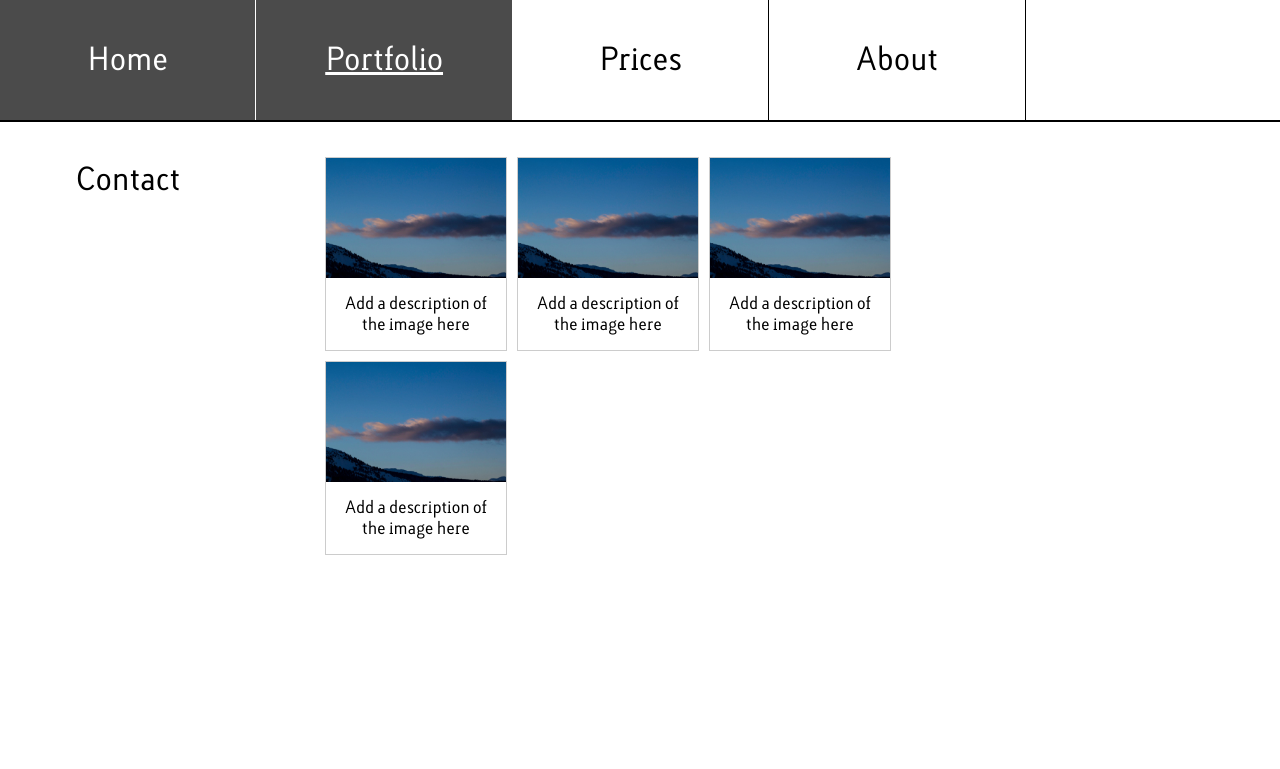
After one commit to Jafferwaffer/TimsWeb, a PHP site: page /portfolio.php in a window 1280 px wide. The commit adds this page. Shown: the top 769 px of the page. Run offline with PHP 8.4, Linux system fonts and the light colour scheme; some libraries are stand-ins or nearby versions.

Commit message:
Started work on portfolio - added gallery

```diff
--- /dev/null
+++ b/css/gallery.css
@@ -0,0 +1,26 @@
+/*For Portfolio Page*/
+section.gallery{
+	width:50%;
+	margin: 0 auto;
+	margin-top:30px;
+	font-family:lacuna;
+}
+div.img {
+    margin: 5px;
+    border: 1px solid #ccc;
+    float: left;
+    width: 180px;
+}
+div.img:hover {
+    border: 1px solid #777;
+}
+
+div.img img {
+    width: 100%;
+    height: auto;
+}
+
+div.desc {
+    padding: 15px;
+    text-align: center;
+}
--- a/css/style.css
+++ b/css/style.css
@@ -126,7 +126,7 @@ input:focus, textarea:focus {
     border:1px solid #97d6eb;
 }
 #submit {
-	font-family:junction;
+	font-family:lacuna;
 	margin:auto;
 	display:block;
 	background:black;
--- a/nav.php
+++ b/nav.php
@@ -1,7 +1,7 @@
 		<nav>
 			<ul>
 				<a href="index.php"><li>Home</li></a>
-				<a href="#"><li>Portfolio</li></a>
+				<a href="portfolio.php"><li>Portfolio</li></a>
 				<a href="#"><li>Prices</li></a>
 				<a href="#"><li>About</li></a>
 				<a href="contact.php"><li id="end">Contact</li></a>
--- /dev/null
+++ b/portfolio.php
@@ -0,0 +1,40 @@
+<html>
+	<head>
+		<link rel="stylesheet" type="text/css" href="css/style.css">
+		<link rel="stylesheet" type="text/css" href="css/gallery.css">
+		<script src="https://ajax.googleapis.com/ajax/libs/jquery/3.0.0/jquery.min.js"></script>
+		<script src="js\currentPage.js"></script>
+	</head>
+	<body>
+		<?php include 'nav.php'; ?>
+		<section class="gallery">
+			<div class="img">
+			  <a target="_blank" href="img/mountain_1.jpg">
+				<img src="img/mountain_1.jpg" alt="Fjords" width="300" height="200">
+			  </a>
+			  <div class="desc">Add a description of the image here</div>
+			</div>
+
+			<div class="img">
+			  <a target="_blank" href="forest.jpg">
+				<img src="img/mountain_1.jpg" alt="Forest" width="300" height="200">
+			  </a>
+			  <div class="desc">Add a description of the image here</div>
+			</div>
+
+			<div class="img">
+			  <a target="_blank" href="lights.jpg">
+				<img src="img/mountain_1.jpg" alt="Northern Lights" width="300" height="200">
+			  </a>
+			  <div class="desc">Add a description of the image here</div>
+			</div>
+
+			<div class="img">
+			  <a target="_blank" href="mountains.jpg">
+				<img src="img/mountain_1.jpg" alt="Mountains" width="300" height="200">
+			  </a>
+			  <div class="desc">Add a description of the image here</div>
+			</div>
+		</section>
+	</body>
+</html>
```
